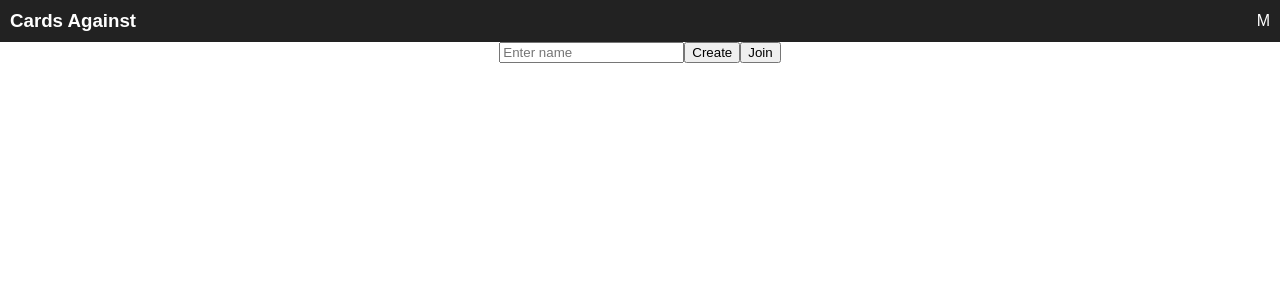
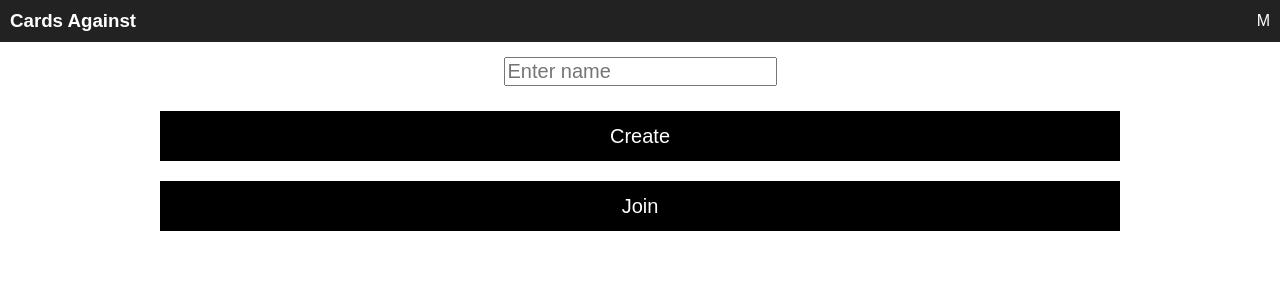
Before and after one commit to hewhowearspants/Cards-Against-Your-Sanity, a React (Create React App) app in the folder client/: page / in a window 1280 px wide. Shown: the top 300 px of the page. Built offline with nearby package versions, Linux system fonts and the light colour scheme; no server answers.

Commit message:
sweet ass styling

```diff
--- a/client/src/App.css
+++ b/client/src/App.css
@@ -1,5 +1,31 @@
 .App {
   text-align: center;
+  height: 100vh;
+  width: 100vw;
+  overflow-x: hidden;
+}
+
+button {
+  position: absolute;
+  font-size: 20px;
+  bottom: 0;
+  left: 0;
+  width: 100%;
+  height: 50px;
+  color: white;
+  background-color: black;
+  border: 0;
+}
+
+.home button {
+  position: relative;
+  margin: 10px;
+  width: 75vw;
+}
+
+.home input {
+  font-size: 20px;
+  margin: 15px;
 }
 
 p, h3 {
@@ -16,12 +42,33 @@ header {
   align-items: center;
 }
 
+.menu {
+  position: absolute;
+  background: grey;
+  top: 42px;
+  right: 0px;
+  width: 50vw;
+  height: 50vh;
+  z-index: 10;
+  padding: 10px;
+  box-sizing: border-box;
+}
+
 .App-title {
   font-size: 1.5em;
 }
 
 .App-intro {
   font-size: large;
+}
+
+.message {
+  display: flex;
+  align-items: center;
+  font-style: italic;
+  color: grey;
+  height: 50px;
+  padding: 5px;
 }
 
 .card-czar,
@@ -32,6 +79,18 @@ header {
   justify-content: center;
 }
 
+.white-card {
+  background: white;
+  height: 225px;
+  width: 175px;
+  padding: 10px;
+  border-radius: 15px;
+  border: 1px solid black;
+  margin-bottom: -90%;
+  text-align: left;
+  box-sizing: border-box;
+}
+
 .player .white-card {
   cursor: pointer;
 }
@@ -39,26 +98,38 @@ header {
 .black-card {
   background-color: black;
   color: white;
+  margin-top: 10px;
 }
 
 .card-czar .black-card {
-  height: 250px;
-  width: 150px;
-  border-radius: 5px;
+  height: 225px;
+  width: 175px;
+  border-radius: 15px;
+  padding: 10px;
+  text-align: left;
+  box-sizing: border-box;
 }
 
 .player-selections {
   display: flex;
-  justify-content: space-between;
+  justify-content: center;
   align-items: center;
+  width: 100vw;
+}
+
+.prev-selection,
+.next-selection {
+  filter: blur(4px);
+  transform: scale(.8);
+  cursor: pointer;
 }
 
 .prev-selection {
-  margin-left: -0%;
+  margin-left: -15%;
 }
 
 .next-selection {
-  margin-right: -0%;
+  margin-right: -15%;
 }
 
 .ready,
```
